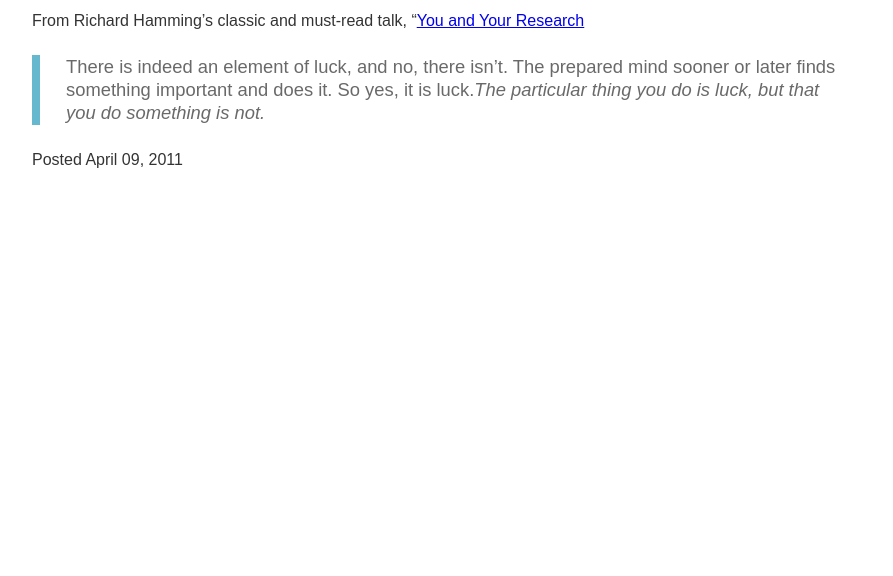
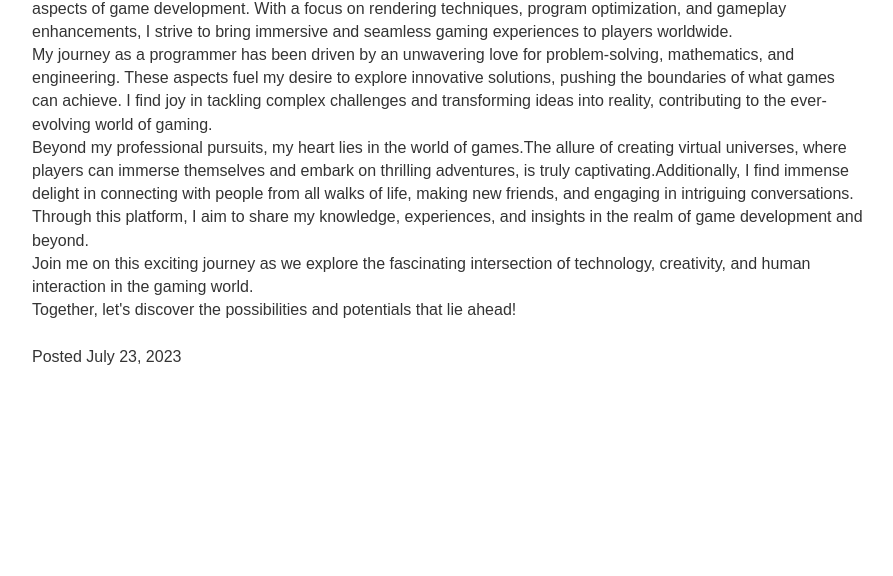
Before and after one commit to thuyumeng/thuyumeng.github.io, a Gatsby site: page / in a window 1280 px wide. Shown: the part 224-800 px from the top of the page, without its empty margins (192-1085 px from the left). Built offline with nearby package versions, Linux system fonts and the light colour scheme; Gatsby itself is replaced by a stand-in of ours; some packages are replaced by stand-ins of ours.

Commit message:
rewrite the homepage

```diff
--- a/src/pages/index.js
+++ b/src/pages/index.js
@@ -4,29 +4,20 @@ import Layout from "../components/layout"
 import Seo from '../components/seo'
 
 const IndexPage = () => (
-  <Layout pageTitle="Home Page">
+  <Layout pageTitle="Having Fun ">
     <div>
-      <h1>Richard Hamming on Luck</h1>
       <div>
         <p>
-          From Richard Hamming’s classic and must-read talk, “
-          <a href="http://www.cs.virginia.edu/~robins/YouAndYourResearch.html">
-            You and Your Research
-          </a>
+        <div>Welcome to my website! </div>
+        <div>I am a passionate programmer currently working at Netease, an online game company, where I delve into various aspects of game development. With a focus on rendering techniques, program optimization, and gameplay enhancements, I strive to bring immersive and seamless gaming experiences to players worldwide.</div>
+        <div>My journey as a programmer has been driven by an unwavering love for problem-solving, mathematics, and engineering. These aspects fuel my desire to explore innovative solutions, pushing the boundaries of what games can achieve. I find joy in tackling complex challenges and transforming ideas into reality, contributing to the ever-evolving world of gaming.</div>
+        <div>Beyond my professional pursuits, my heart lies in the world of games.The allure of creating virtual universes, where players can immerse themselves and embark on thrilling adventures, is truly captivating.Additionally, I find immense delight in connecting with people from all walks of life, making new friends, and engaging in intriguing conversations.</div>
+        <div>Through this platform, I aim to share my knowledge, experiences, and insights in the realm of game development and beyond.</div>
+        <div>Join me on this exciting journey as we explore the fascinating intersection of technology, creativity, and human interaction in the gaming world.</div>
+        <div>Together, let's discover the possibilities and potentials that lie ahead!</div>
         </p>
-        <blockquote>
-          <p>
-            There is indeed an element of luck, and no, there isn’t. The prepared
-            mind sooner or later finds something important and does it. So yes, it
-            is luck.
-            <em>
-              The particular thing you do is luck, but that you do something is
-              not.
-            </em>
-          </p>
-        </blockquote>
       </div>
-      <p>Posted April 09, 2011</p>
+      <p>Posted July 23, 2023</p>
     </div>
   </Layout>
 )
--- a/src/utils/typography.js
+++ b/src/utils/typography.js
@@ -11,7 +11,7 @@ const typography = new Typography({
             paddingLeft: rhythm(18 / 16),
             marginLeft: 0,
             borderLeft: `${rhythm(6 / 16)} solid`,
-            borderColor: "#65B8CD",
+            borderColor: "#4942E4",
           },
       })
 })
```
